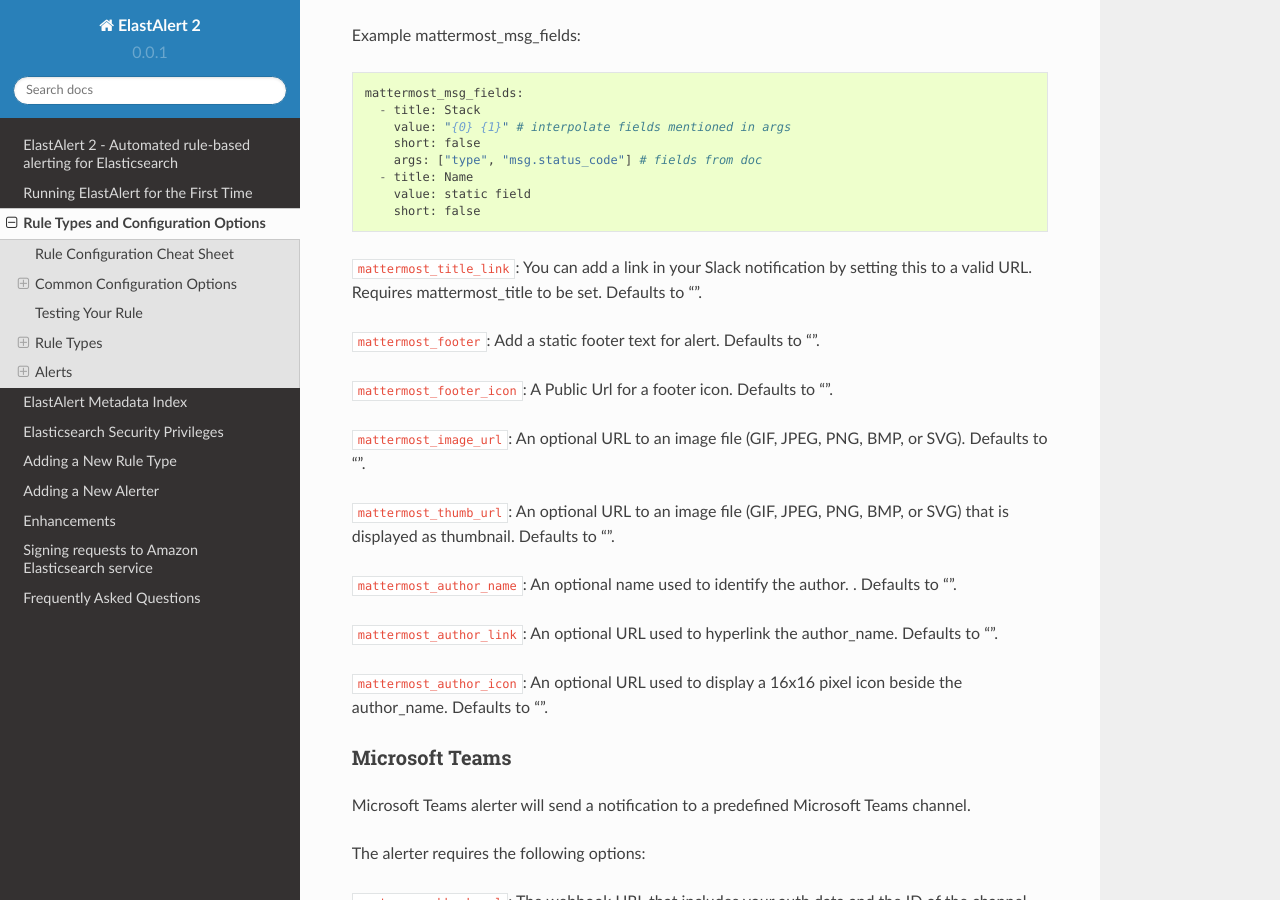
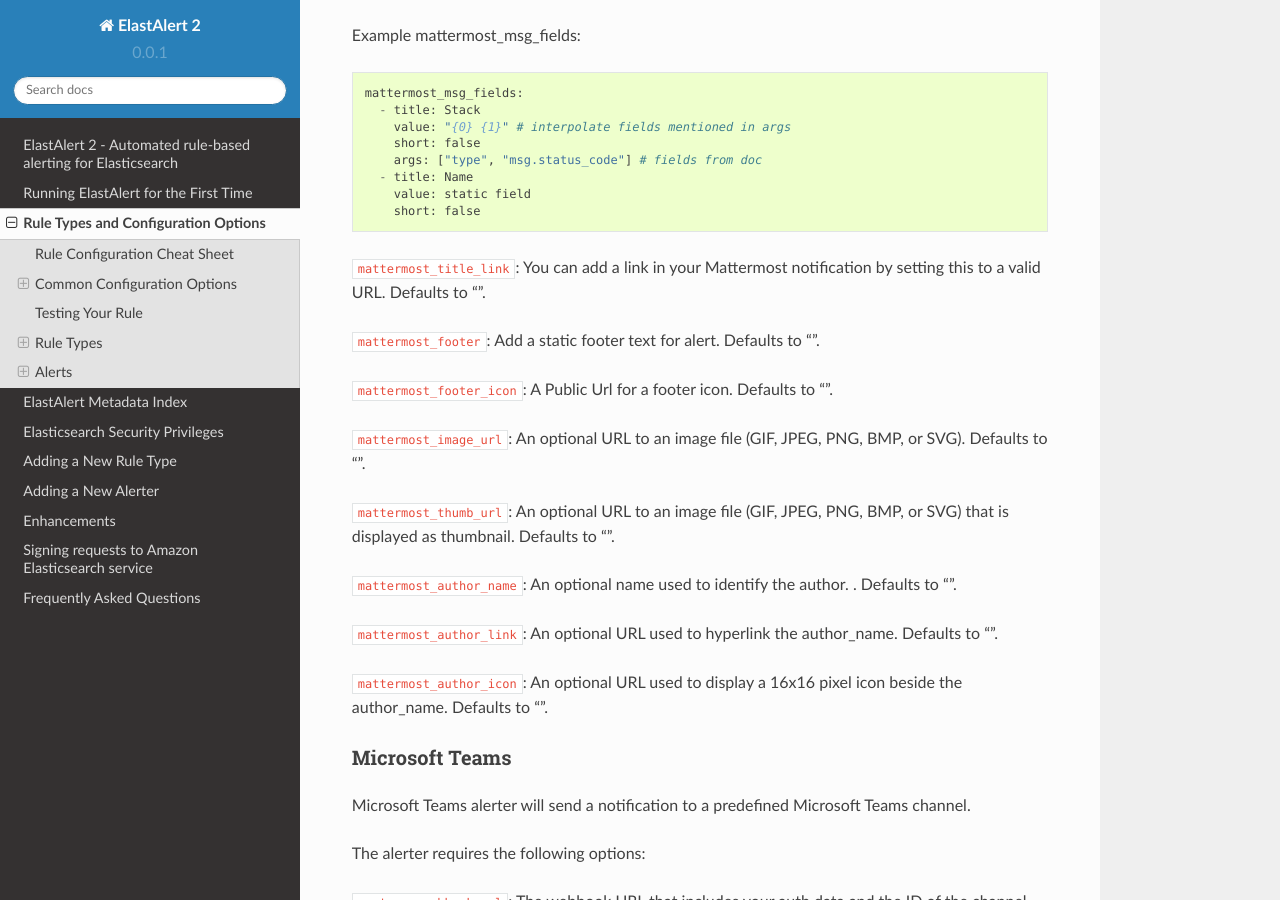
Before and after one commit to Yelp/elastalert, a Sphinx documentation site: the page built from docs/source/ruletypes.rst, in a window 1280 px wide and 900 px high, scrolled down 53226 px. Built offline with Sphinx 7.4.7 and the Read the Docs theme 2.0.0, drawn with Linux system fonts in a browser that asks for light colours; pages that are not in the unit, such as notebooks, are missing from menus.

Commit message:
Fix docs: mattermost_title_link

```diff
--- a/docs/source/ruletypes.rst
+++ b/docs/source/ruletypes.rst
@@ -2196,7 +2196,7 @@
         value: static field
         short: false
 
-``mattermost_title_link``: You can add a link in your Slack notification by setting this to a valid URL. Requires mattermost_title to be set.  Defaults to "".
+``mattermost_title_link``: You can add a link in your Mattermost notification by setting this to a valid URL. Defaults to "".
 
 ``mattermost_footer``: Add a static footer text for alert. Defaults to "".
 
```
